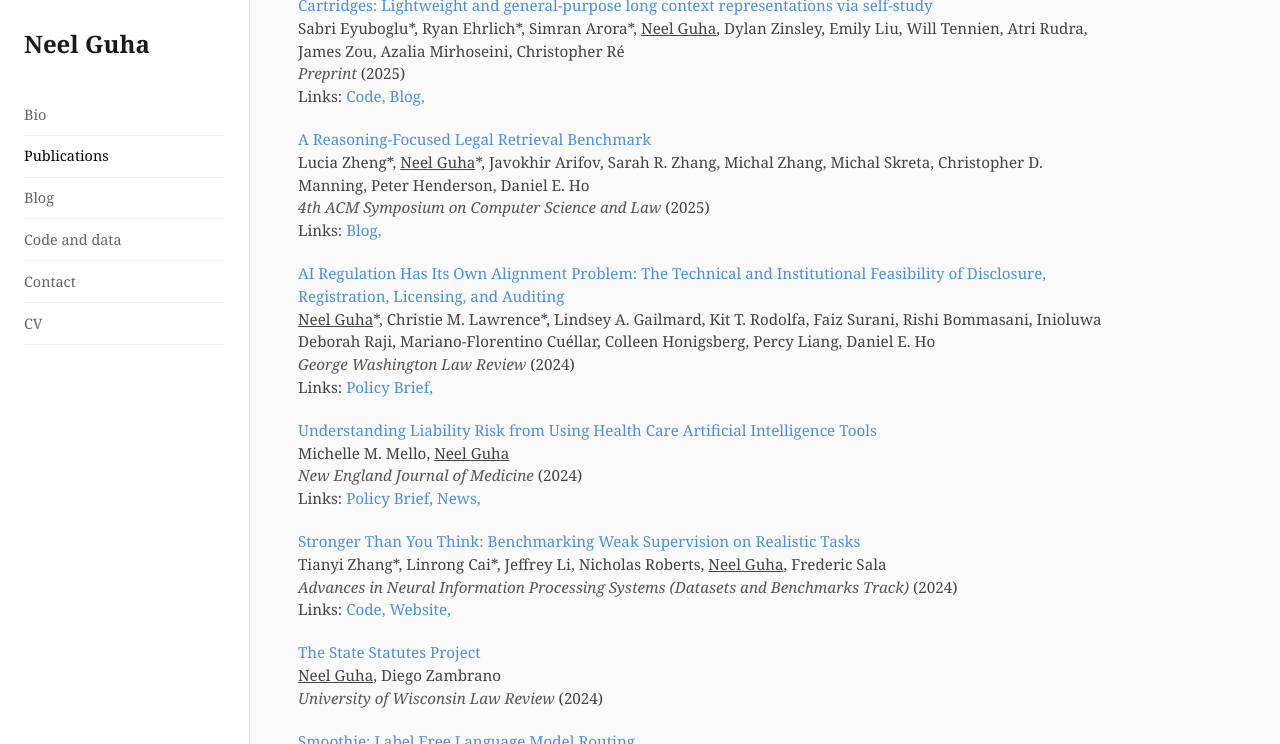
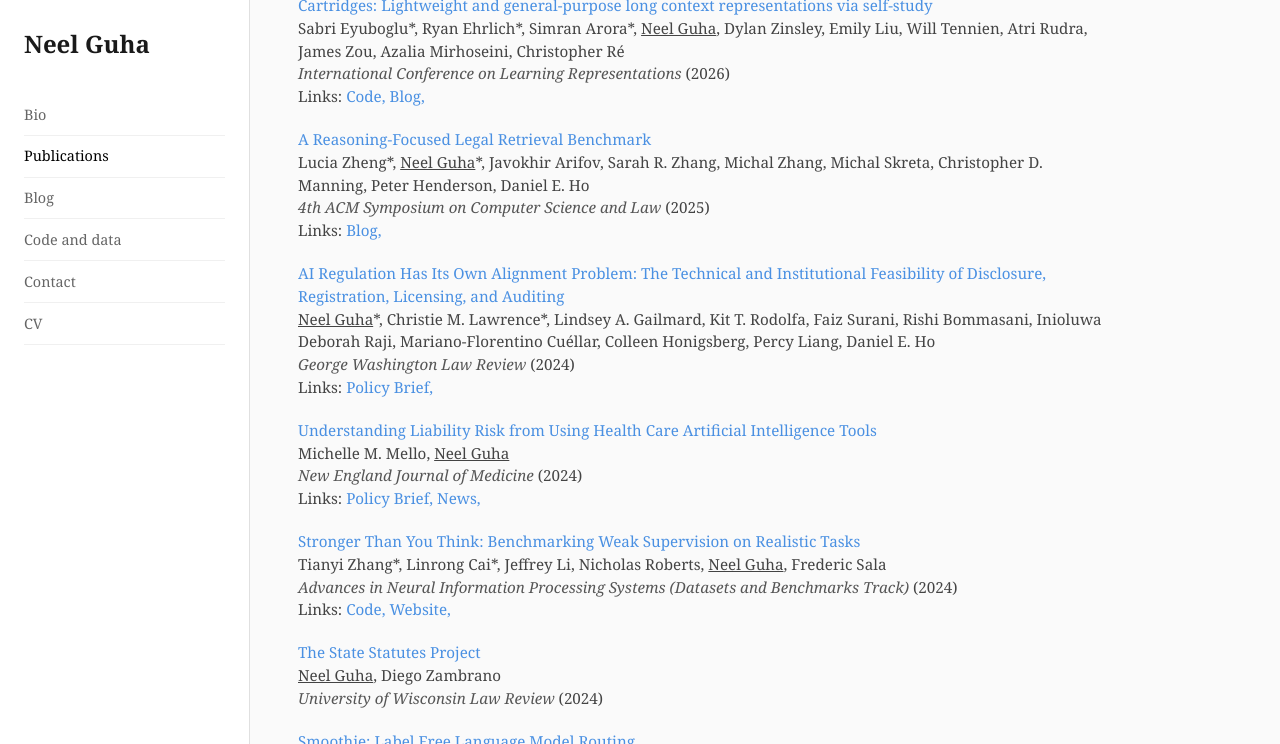
Before and after one commit to neelguha/neelguha.github.io, a Jekyll site: the page built from publications.html, in a window 1280 px wide and 900 px high, cut to the strip 156-900 px from the top of the window. Built offline with Jekyll 4.4.1, drawn with Linux system fonts in a browser that asks for light colours.

Commit message:
Updated publications

```diff
--- a/_data/publications.yaml
+++ b/_data/publications.yaml
@@ -2,8 +2,8 @@ papers:
 
   - title: "Cartridges: Lightweight and general-purpose long context representations via self-study"
     authors: "Sabri Eyuboglu*, Ryan Ehrlich*, Simran Arora*, <u>Neel Guha</u>, Dylan Zinsley, Emily Liu, Will Tennien, Atri Rudra, James Zou, Azalia Mirhoseini, Christopher Ré"
-    venue: "Preprint"
-    year: "2025"
+    venue: "International Conference on Learning Representations"
+    year: "2026"
     cs: y
     selected: n
     blog: "https://hazyresearch.stanford.edu/blog/2025-06-08-cartridges"
```
